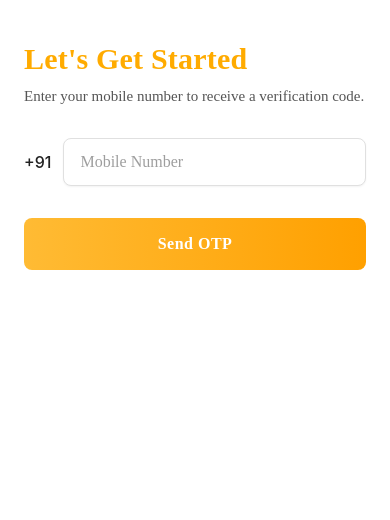
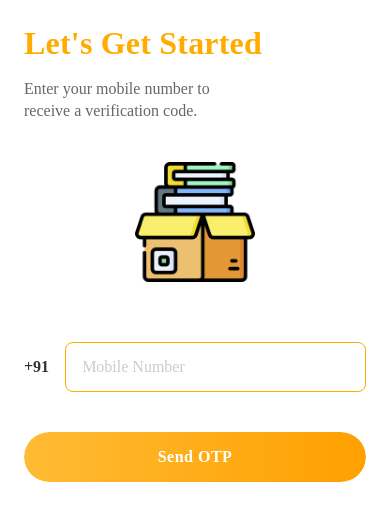
Before and after one commit to Heisenberg300604/PustakHub, a React Native app in the folder pustak-hub-frontend/: screen /OTP in a window 390 px wide. Shown: the top 520 px of the page. Built offline with nearby package versions, Linux system fonts and the light colour scheme.

Commit message:
Refined UI for Login and OTP screens to enhance user experience

```diff
--- a/pustak-hub-frontend/screens/auth/LoginScreen.js
+++ b/pustak-hub-frontend/screens/auth/LoginScreen.js
@@ -11,6 +11,7 @@ import {
   StatusBar,
   Dimensions,
   Alert,
+  Image,
 } from 'react-native';
 import { LinearGradient } from 'expo-linear-gradient';
 import { useNavigation } from '@react-navigation/native';
@@ -21,12 +22,11 @@ const LoginScreen = () => {
   const [mobileNumber, setMobileNumber] = useState('');
   const navigation = useNavigation();
 
-
   const handleSendOTP = () => {
     if (mobileNumber.length !== 10) {
       Alert.alert('Invalid Mobile Number', 'Please enter a valid 10-digit mobile number');
       return;
-    }else{
+    } else {
       navigation.navigate('OTP');
     }
   }
@@ -44,8 +44,17 @@ const LoginScreen = () => {
 
           {/* Instruction Text */}
           <Text style={styles.instructionText}>
-            Enter your mobile number to receive a verification code.
+            Enter your mobile number to{'\n'}receive a verification code.
           </Text>
+
+          {/* Illustration Image */}
+          <View style={styles.imageContainer}>
+            <Image
+              source={require('../../assets/book.png')} // Replace with your actual image path
+              style={styles.illustrationImage}
+              resizeMode="contain"
+            />
+          </View>
 
           {/* Phone Input Section */}
           <View style={styles.inputRow}>
@@ -56,7 +65,7 @@ const LoginScreen = () => {
               <TextInput
                 style={styles.input}
                 placeholder="Mobile Number"
-                placeholderTextColor="#9E9E9E"
+                placeholderTextColor="#CCCCCC"
                 keyboardType="phone-pad"
                 value={mobileNumber}
                 onChangeText={setMobileNumber}
@@ -97,66 +106,77 @@ const styles = StyleSheet.create({
   contentContainer: {
     flex: 1,
     paddingHorizontal: 24,
-    paddingTop: height * 0.05, // Position content higher in the screen
+    paddingTop: height * 0.03,
     alignItems: 'flex-start',
+    justifyContent: 'flex-start',
   },
   headerText: {
-    fontSize: 30,
+    fontSize: 32,
     fontWeight: '700',
     color: '#FFAB00',
-    marginBottom: 10,
+    marginBottom: 16,
     width: '100%',
+    textAlign: 'left',
     fontFamily: Platform.OS === 'ios' ? 'System' : 'Roboto-Bold',
     letterSpacing: 0.2,
   },
   instructionText: {
-    fontSize: 15,
-    color: '#555555',
-    marginBottom: 32,
+    fontSize: 16,
+    color: '#666666',
+    marginBottom: 40,
     width: '100%',
+    textAlign: 'left',
     fontFamily: Platform.OS === 'ios' ? 'System' : 'Roboto-Regular',
-    lineHeight: 20,
+    lineHeight: 22,
+  },
+  imageContainer: {
+    width: 120,
+    height: 120,
+    marginBottom: 60,
+    justifyContent: 'center',
+    alignItems: 'center',
+    alignSelf: 'center',
+  },
+  illustrationImage: {
+    width: '100%',
+    height: '100%',
   },
   inputRow: {
     flexDirection: 'row',
     alignItems: 'center',
     width: '100%',
-    marginBottom: 24,
+    marginBottom: 32,
   },
   countryCodeContainer: {
-    paddingRight: 12,
+    paddingRight: 16,
     justifyContent: 'center',
     alignItems: 'center',
   },
   countryCodeText: {
     fontSize: 16,
-    color: '#212121',
-    fontWeight: '500',
+    color: '#333333',
+    fontWeight: '600',
+    fontFamily: Platform.OS === 'ios' ? 'System' : 'Roboto-Medium',
   },
   inputContainer: {
     flex: 1,
-    height: 48,
-    borderWidth: 1,
-    borderColor: '#E0E0E0',
+    height: 50,
+    borderWidth: 1.5,
+    borderColor: '#FFAB00',
     borderRadius: 8,
     backgroundColor: '#FFFFFF',
-    elevation: 0,
-    shadowColor: '#000',
-    shadowOffset: { width: 0, height: 1 },
-    shadowOpacity: 0.05,
-    shadowRadius: 2,
   },
   input: {
     flex: 1,
     paddingHorizontal: 16,
     fontSize: 16,
-    color: '#212121',
+    color: '#333333',
     fontFamily: Platform.OS === 'ios' ? 'System' : 'Roboto-Regular',
   },
   buttonContainer: {
     width: '100%',
-    height: 52,
-    borderRadius: 8,
+    height: 50,
+    borderRadius: 25,
     overflow: 'hidden',
     marginTop: 8,
   },
@@ -164,12 +184,13 @@ const styles = StyleSheet.create({
     flex: 1,
     justifyContent: 'center',
     alignItems: 'center',
+    borderRadius: 25,
   },
   buttonText: {
     color: '#FFFFFF',
     fontSize: 16,
-    fontWeight: '600',
-    fontFamily: Platform.OS === 'ios' ? 'System' : 'Roboto-Medium',
+    fontWeight: '700',
+    fontFamily: Platform.OS === 'ios' ? 'System' : 'Roboto-Bold',
     letterSpacing: 0.5,
   },
 });
--- a/pustak-hub-frontend/screens/auth/OtpScreen.js
+++ b/pustak-hub-frontend/screens/auth/OtpScreen.js
@@ -9,10 +9,16 @@ import {
   KeyboardAvoidingView,
   Platform,
   ScrollView,
-  Alert
+  Alert,
+  SafeAreaView,
+  StatusBar,
+  Dimensions,
+  Image
 } from 'react-native';
+import { LinearGradient } from 'expo-linear-gradient';
 import { useNavigation } from '@react-navigation/native';
-// import { useAuth } from '../../context/AuthContext';
+
+const { width, height } = Dimensions.get('window');
 
 const OtpScreen = () => {
   const [otp, setOtp] = useState(['', '', '', '']);
@@ -21,7 +27,6 @@ const OtpScreen = () => {
   const [countdown, setCountdown] = useState(30);
   const inputRefs = useRef([]);
   const navigation = useNavigation();
-//   const { phoneNumber, verifyOtp } = useAuth();
 
   // Focus on first input when screen loads
   useEffect(() => {
@@ -103,22 +108,34 @@ const OtpScreen = () => {
     }
   };
 
-//   const formattedPhone = phoneNumber ? `+91 ${phoneNumber}` : '';
-    const formattedPhone = '+91 8851558046'; // Replace with actual phone number from context
+  const formattedPhone = '+91 88515 XXXXX'; // Replace with actual phone number from context
 
   return (
-    <KeyboardAvoidingView
-      behavior={Platform.OS === 'ios' ? 'padding' : 'height'}
-      style={styles.container}
-    >
-      <ScrollView contentContainerStyle={styles.scrollContainer}>
-        <View style={styles.content}>
-          <Text style={styles.heading}>Verify your number</Text>
-          <Text style={styles.subheading}>
-            Enter the 4-digit code sent to{'\n'}
-            <Text style={styles.phoneText}>{formattedPhone}</Text>
+    <SafeAreaView style={styles.container}>
+      <StatusBar barStyle="dark-content" backgroundColor="#FFFFFF" />
+      <KeyboardAvoidingView
+        behavior={Platform.OS === 'ios' ? 'padding' : null}
+        style={styles.keyboardAvoidingView}
+      >
+        <View style={styles.contentContainer}>
+          {/* Header Text */}
+          <Text style={styles.headerText}>Enter the Code</Text>
+
+          {/* Instruction Text */}
+          <Text style={styles.instructionText}>
+            Enter the 4-digit OTP sent to{'\n'}{formattedPhone}
           </Text>
 
+          {/* Illustration Image */}
+          <View style={styles.imageContainer}>
+            <Image
+              source={require('../../assets/otp.png')} // Replace with your actual image path
+              style={styles.illustrationImage}
+              resizeMode="contain"
+            />
+          </View>
+
+          {/* OTP Input Section */}
           <View style={styles.otpContainer}>
             {[0, 1, 2, 3].map((index) => (
               <TextInput
@@ -135,130 +152,152 @@ const OtpScreen = () => {
             ))}
           </View>
 
-          <TouchableOpacity
-            style={[
-              styles.verifyButton,
-              loading ? styles.verifyButtonDisabled : null
-            ]}
-            onPress={handleVerifyOtp}
-            disabled={loading}
-          >
-            {loading ? (
-              <ActivityIndicator color="#FFFFFF" />
-            ) : (
-              <Text style={styles.verifyButtonText}>Verify</Text>
-            )}
-          </TouchableOpacity>
-
+          {/* Resend Section */}
           <View style={styles.resendContainer}>
             <Text style={styles.resendText}>Didn't receive the code? </Text>
             {resendDisabled ? (
               <Text style={styles.countdownText}>Resend in {countdown}s</Text>
             ) : (
               <TouchableOpacity onPress={handleResendOtp}>
-                <Text style={styles.resendButtonText}>Resend OTP</Text>
+                <Text style={styles.resendButtonText}>Resend</Text>
               </TouchableOpacity>
             )}
           </View>
+
+          {/* Submit Button */}
+          <TouchableOpacity
+            style={styles.buttonContainer}
+            activeOpacity={0.85}
+            onPress={handleVerifyOtp}
+            disabled={loading}
+          >
+            <LinearGradient
+              colors={['#FFBB34', '#FFA000']}
+              start={{ x: 0, y: 0 }}
+              end={{ x: 1, y: 0 }}
+              style={styles.gradient}
+            >
+              {loading ? (
+                <ActivityIndicator color="#FFFFFF" />
+              ) : (
+                <Text style={styles.buttonText}>Verify OTP</Text>
+              )}
+            </LinearGradient>
+          </TouchableOpacity>
         </View>
-      </ScrollView>
-    </KeyboardAvoidingView>
+      </KeyboardAvoidingView>
+    </SafeAreaView>
   );
 };
 
 const styles = StyleSheet.create({
   container: {
     flex: 1,
-    backgroundColor: '#F9FAFB',
+    backgroundColor: '#FFFFFF',
   },
-  scrollContainer: {
-    flexGrow: 1,
+  keyboardAvoidingView: {
+    flex: 1,
+  },
+  contentContainer: {
+    flex: 1,
+    paddingHorizontal: 24,
+    paddingTop: height * 0.03,
+    alignItems: 'flex-start',
+    justifyContent: 'flex-start',
+  },
+  headerText: {
+    fontSize: 32,
+    fontWeight: '700',
+    color: '#FFAB00',
+    marginBottom: 16,
+    width: '100%',
+    textAlign: 'left',
+    fontFamily: Platform.OS === 'ios' ? 'System' : 'Roboto-Bold',
+    letterSpacing: 0.2,
+  },
+  instructionText: {
+    fontSize: 16,
+    color: '#666666',
+    marginBottom: 40,
+    width: '100%',
+    textAlign: 'left',
+    fontFamily: Platform.OS === 'ios' ? 'System' : 'Roboto-Regular',
+    lineHeight: 22,
+  },
+  imageContainer: {
+    width: 120,
+    height: 120,
+    marginBottom: 40,
     justifyContent: 'center',
-    paddingHorizontal: 20,
+    alignItems: 'center',
+    alignSelf: 'center',
   },
-  content: {
-    alignItems: 'center',
-    paddingVertical: 40,
-  },
-  heading: {
-    fontSize: 24,
-    fontWeight: '600',
-    marginBottom: 10,
-    color: '#333',
-  },
-  subheading: {
-    fontSize: 16,
-    textAlign: 'center',
-    marginBottom: 30,
-    color: '#666',
-    lineHeight: 24,
-  },
-  phoneText: {
-    fontWeight: '600',
-    color: '#333',
+  illustrationImage: {
+    width: '100%',
+    height: '100%',
   },
   otpContainer: {
     flexDirection: 'row',
     justifyContent: 'space-between',
-    width: '80%',
-    marginBottom: 40,
+    width: '100%',
+    marginBottom: 24,
+    paddingHorizontal: 20,
+    alignSelf: 'center',
   },
   otpInput: {
     width: 60,
     height: 60,
-    borderWidth: 1,
-    borderColor: '#E8ECF0',
+    borderWidth: 2,
+    borderColor: '#E0E0E0',
     borderRadius: 8,
     fontSize: 24,
     textAlign: 'center',
     backgroundColor: '#FFFFFF',
-    shadowColor: "#000",
-    shadowOffset: {
-      width: 0,
-      height: 1,
-    },
-    shadowOpacity: 0.1,
-    shadowRadius: 2,
-    elevation: 2,
-  },
-  verifyButton: {
-    backgroundColor: '#E49B0F',
-    paddingVertical: 15,
-    paddingHorizontal: 40,
-    borderRadius: 8,
-    alignItems: 'center',
-    width: '80%',
-    shadowColor: "#000",
-    shadowOffset: {
-      width: 0,
-      height: 2,
-    },
-    shadowOpacity: 0.25,
-    shadowRadius: 3.84,
-    elevation: 5,
-  },
-  verifyButtonDisabled: {
-    backgroundColor: '#E49B0F80',
-  },
-  verifyButtonText: {
-    color: 'white',
-    fontSize: 16,
     fontWeight: '600',
+    color: '#333333',
   },
   resendContainer: {
     flexDirection: 'row',
     alignItems: 'center',
-    marginTop: 30,
+    marginBottom: 32,
+    alignSelf: 'center',
   },
   resendText: {
-    color: '#666',
+    fontSize: 14,
+    color: '#666666',
+    fontFamily: Platform.OS === 'ios' ? 'System' : 'Roboto-Regular',
   },
   countdownText: {
-    color: '#999',
+    fontSize: 14,
+    color: '#999999',
+    fontFamily: Platform.OS === 'ios' ? 'System' : 'Roboto-Regular',
   },
   resendButtonText: {
-    color: '#0F86E4',
+    fontSize: 14,
+    color: '#4A90E2',
     fontWeight: '500',
+    fontFamily: Platform.OS === 'ios' ? 'System' : 'Roboto-Medium',
+    textDecorationLine: 'underline',
+  },
+  buttonContainer: {
+    width: '100%',
+    height: 50,
+    borderRadius: 25,
+    overflow: 'hidden',
+    alignSelf: 'center',
+  },
+  gradient: {
+    flex: 1,
+    justifyContent: 'center',
+    alignItems: 'center',
+    borderRadius: 25,
+  },
+  buttonText: {
+    color: '#FFFFFF',
+    fontSize: 16,
+    fontWeight: '700',
+    fontFamily: Platform.OS === 'ios' ? 'System' : 'Roboto-Bold',
+    letterSpacing: 0.5,
   },
 });
 
```
Also changed, not shown: pustak-hub-frontend/assets/otp.png (added).
